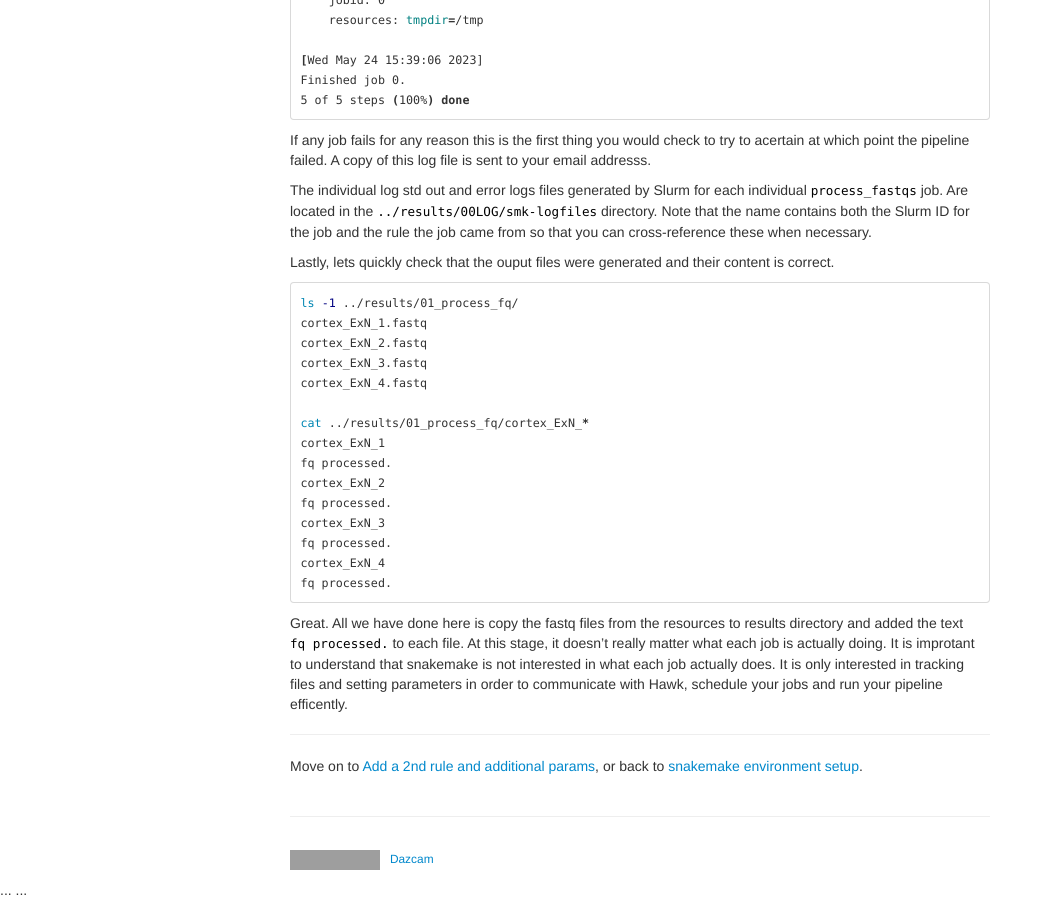
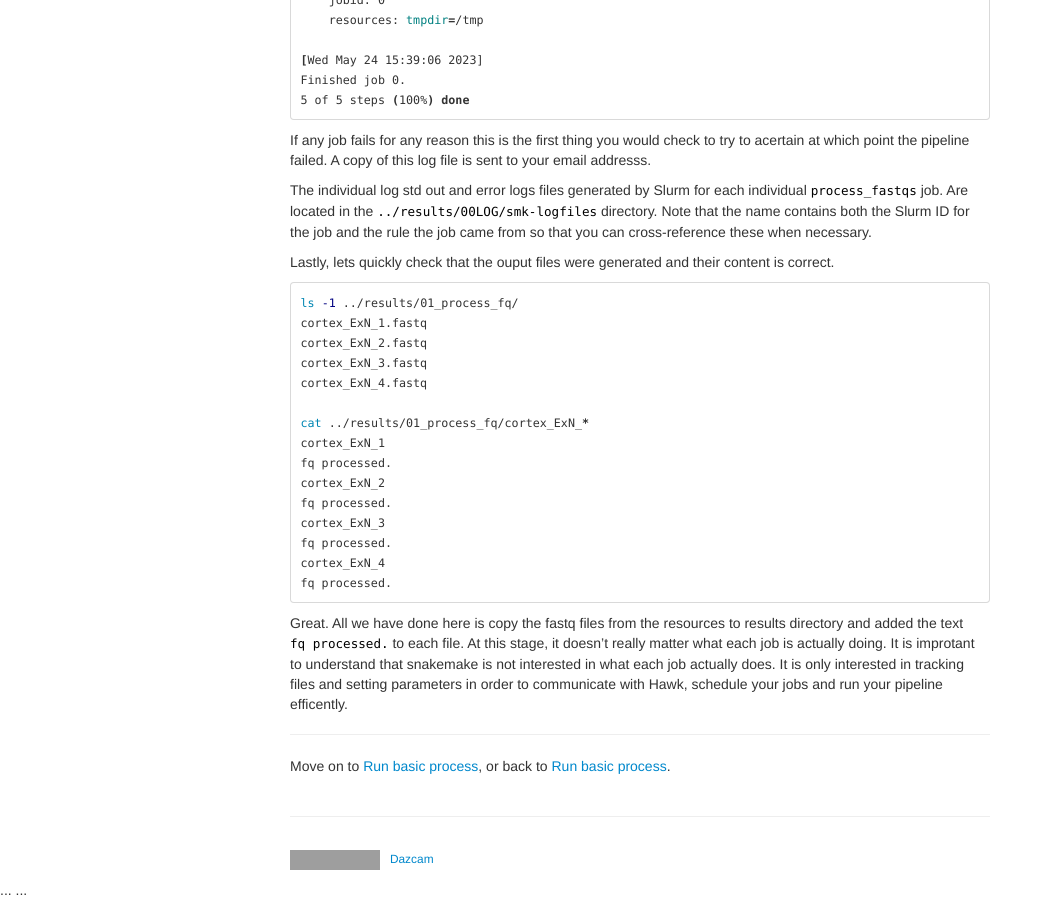
Before and after one commit to Dazcam/Bioinformatics-tutorials, a Jekyll site: the page built from pages/snakemake/03_run_basic_process.md, in a window 1280 px wide and 900 px high, scrolled down 5621 px. Shown: the whole window, without its empty margins (0-1052 px from the left). Built offline with Jekyll 4.4.1, drawn with Linux system fonts in a browser that asks for light colours; grey boxes are pictures that could not be loaded.

Commit message:
Update 03_run_basic_process.md

```diff
--- a/pages/snakemake/03_run_basic_process.md
+++ b/pages/snakemake/03_run_basic_process.md
@@ -379,5 +379,4 @@ communicate with Hawk, schedule your jobs and run your pipeline efficently.
 
 ***
 
-Move on to [Add a 2nd rule and additional params]({{ site.baseurl }}/pages/snakemake/04_rule2_add_params.html), or back
-to [snakemake environment setup]({{ site.baseurl }}/02_snakemake_env_setup.html).
+Move on to [Run basic process]({{ site.baseurl }}/pages/snakemake/03_run_basic_processs.html), or back to [Run basic process]({{ site.baseurl }}/pages/snakemake/03_run_basic_processs.html).
```
